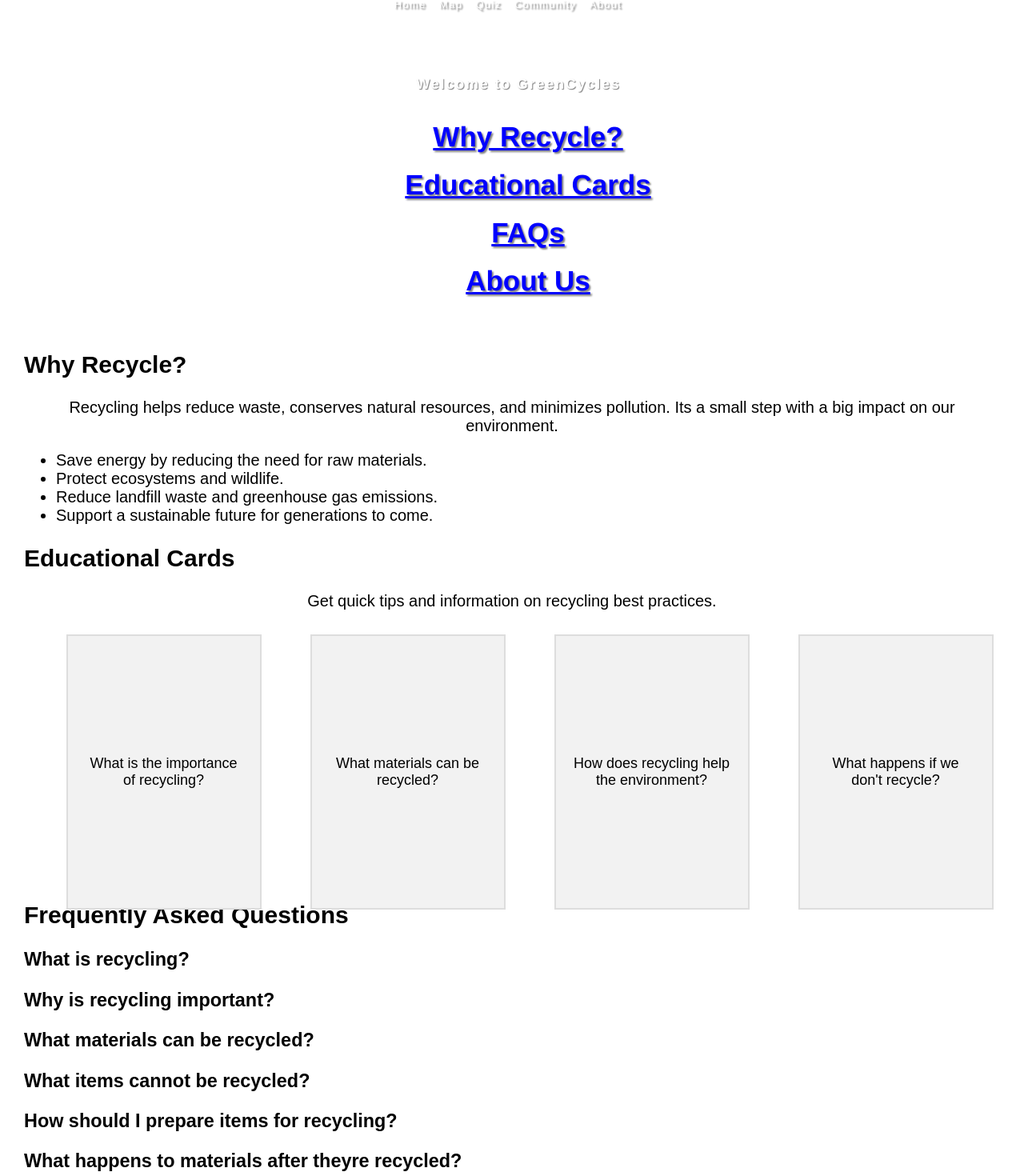
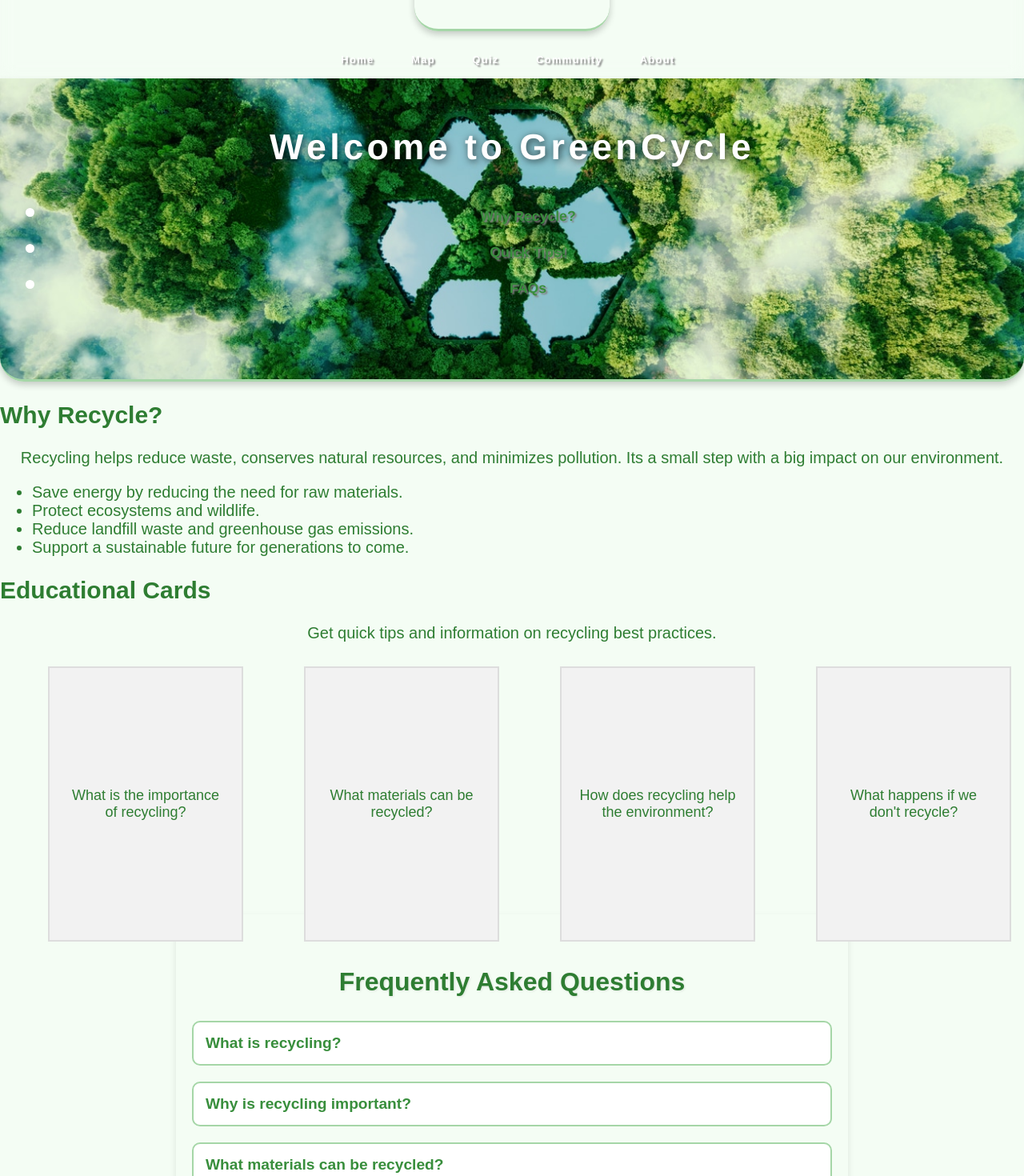
Before and after one commit to UW-INFO442-AU24/GreenCycle5, a React (Create React App) app in the folder greencycle/: page /home in a window 1280 px wide. Shown: the part 124-1594 px from the top of the page at 80% size. Built offline with nearby package versions, Linux system fonts and the light colour scheme.

Commit message:
home changes

```diff
--- a/greencycle/project-draft-1/css/style.css
+++ b/greencycle/project-draft-1/css/style.css
@@ -306,14 +306,14 @@ body {
 
 /* Home Page */
 p {
-    text-align: left;
+    text-align: center;
 }
 
 a {
     display: block;
-    text-align: left;
+    text-align: center;
     margin-top: 20px;
-    color: #3b7a57;
+    color: blue;
 }
 
 /* Container for the FAQ section */
--- a/greencycle/src/components/Home/Educationalcards.js
+++ b/greencycle/src/components/Home/Educationalcards.js
@@ -7,7 +7,7 @@ const EducationalCards = () => {
         { question: "What materials can be recycled?", answer: "Paper, plastic, glass, and metal are commonly recyclable materials." },
         { question: "How does recycling help the environment?", answer: "It reduces pollution, saves landfill space, and lowers energy consumption." },
         { question: "What happens if we don't recycle?", answer: "Waste piles up in landfills, and more resources are wasted." },
-        // Add more flashcards as needed
+
     ];
 
     return (
--- /dev/null
+++ b/greencycle/src/components/Home/FAQs.css
@@ -0,0 +1,104 @@
+/* General Section Styling */
+#faq {
+    padding: 40px 20px;
+    background-color: #f4fdf4;
+    /* Soft green background */
+    border-radius: 10px;
+    box-shadow: 0 4px 8px rgba(0, 0, 0, 0.1);
+    /* Subtle shadow for depth */
+    max-width: 800px;
+    margin: 0 auto;
+    /* Center the section */
+}
+
+#faq h2 {
+    text-align: center;
+    color: #2e7d32;
+    /* Dark green */
+    font-size: 2rem;
+    margin-bottom: 30px;
+    text-shadow: 1px 1px 3px rgba(0, 0, 0, 0.1);
+    /* Subtle shadow for heading */
+}
+
+/* FAQ Item Styling */
+.faq-item {
+    margin-bottom: 20px;
+    padding: 15px;
+    background-color: #ffffff;
+    /* White background for contrast */
+    border: 2px solid #a5d6a7;
+    /* Light green border */
+    border-radius: 10px;
+    transition: transform 0.3s, box-shadow 0.3s;
+    cursor: pointer;
+}
+
+.faq-item:hover {
+    transform: translateY(-3px);
+    /* Slight hover effect */
+    box-shadow: 0 6px 12px rgba(0, 0, 0, 0.1);
+    /* Elevated shadow */
+}
+
+/* FAQ Question Styling */
+.faq-item h3 {
+    margin: 0;
+    color: #388e3c;
+    /* Medium green */
+    font-size: 1.2rem;
+    display: flex;
+    justify-content: space-between;
+    align-items: center;
+}
+
+.faq-item h3:hover {
+    color: #1b5e20;
+    /* Darker green on hover */
+}
+
+/* FAQ Answer Styling */
+.faq-item p {
+    margin: 10px 0 0;
+    font-size: 1rem;
+    color: #555;
+    /* Neutral text color */
+    line-height: 1.5;
+    display: none;
+    /* Hidden by default */
+}
+
+.faq-item.open p {
+    display: block;
+    /* Display answer when the item is open */
+    animation: fadeIn 0.3s ease-in-out;
+    /* Smooth fade-in animation */
+}
+
+/* Fade-in Animation */
+@keyframes fadeIn {
+    from {
+        opacity: 0;
+        transform: translateY(-10px);
+    }
+
+    to {
+        opacity: 1;
+        transform: translateY(0);
+    }
+}
+
+/* Responsive Design */
+@media (max-width: 768px) {
+    #faq h2 {
+        font-size: 1.6rem;
+    }
+
+    .faq-item h3 {
+        font-size: 1rem;
+    }
+
+    .faq-item p {
+        font-size: 0.9rem;
+    }
+}
--- a/greencycle/src/components/Home/FAQs.js
+++ b/greencycle/src/components/Home/FAQs.js
@@ -1,5 +1,6 @@
 import React, { useState } from 'react';
 import faqsContent from './Faqscontent.js'; // Import the FAQ content
+import './FAQs.css';
 
 const FAQs = () => {
     // State to track which FAQ is open
@@ -8,9 +9,9 @@ const FAQs = () => {
     // Toggle the FAQ item (open/close)
     const toggleFAQ = (index) => {
         if (openIndex === index) {
-            setOpenIndex(null); // Close it if it's already open
+            setOpenIndex(null);
         } else {
-            setOpenIndex(index); // Open the clicked FAQ item
+            setOpenIndex(index);
         }
     };
 
--- a/greencycle/src/components/Home/Faqscontent.js
+++ b/greencycle/src/components/Home/Faqscontent.js
@@ -44,5 +44,5 @@ const faqsContent = [
     }
 ];
 
-// Export the FAQs content
+
 export default faqsContent;
--- a/greencycle/src/components/Home/Flashcards.js
+++ b/greencycle/src/components/Home/Flashcards.js
@@ -1,5 +1,5 @@
 import React, { useState } from 'react';
-import './Flashcard.css'; // We'll create the CSS file later
+import './Flashcard.css';
 
 const Flashcard = ({ question, answer }) => {
     const [isFlipped, setIsFlipped] = useState(false);
--- a/greencycle/src/components/Home/Whyrecycle.js
+++ b/greencycle/src/components/Home/Whyrecycle.js
@@ -1,5 +1,5 @@
 import React from 'react';
-// import './WhyRecycle.css'; // Optional: Create a CSS file for styling if needed
+
 
 const Whyrecycle = () => {
     return (
--- /dev/null
+++ b/greencycle/src/components/Home/home.css
@@ -0,0 +1,139 @@
+/* General Page Styling */
+body {
+    font-family: 'Arial', sans-serif;
+    margin: 0;
+    padding: 0;
+    background-color: #f4fdf4;
+    /* Soft green background */
+    color: #2e7d32;
+    /* Dark green text */
+}
+
+header {
+    text-align: center;
+    padding: 60px 20px;
+    /* background-image: url('/images/recycling.jpg');*/
+    background-size: cover;
+    background-position: center;
+    color: white;
+    border-bottom: 3px solid #a5d6a7;
+    border-radius: 0 0 30px 30px;
+    box-shadow: 0 4px 8px rgba(0, 0, 0, 0.2);
+}
+
+header h1 {
+    font-size: 2.8rem;
+    margin: 0;
+    text-shadow: 2px 2px 10px rgba(0, 0, 0, 0.7);
+
+}
+
+header p {
+    font-size: 1.4rem;
+    margin-top: 10px;
+    font-style: italic;
+    text-shadow: 1px 1px 3px rgba(0, 0, 0, 0.5);
+
+}
+
+/* Navigation Styling */
+nav {
+    text-align: center;
+    margin-top: 20px;
+}
+
+nav a {
+    margin: 0 15px;
+    text-decoration: none;
+    font-weight: bold;
+    font-size: 1.1rem;
+    color: #388e3c;
+    padding: 8px 16px;
+    border-radius: 20px;
+    transition: background-color 0.3s, color 0.3s;
+}
+
+nav a:hover {
+    background-color: #a5d6a7;
+    /* Light green on hover */
+    color: #1b5e20;
+    /* Darker text for contrast */
+}
+
+/* Main Content Styling */
+main {
+    text-align: center;
+    padding: 40px 20px;
+}
+
+main p {
+    font-size: 1.2rem;
+    line-height: 1.6;
+    margin: 20px auto;
+    max-width: 600px;
+
+}
+
+button {
+    margin-top: 20px;
+    padding: 10px 20px;
+    font-size: 1rem;
+    background-color: #66bb6a;
+    /* Soft green */
+    color: white;
+    border: none;
+    border-radius: 20px;
+    cursor: pointer;
+    transition: background-color 0.3s, box-shadow 0.3s;
+}
+
+button:hover {
+    background-color: #43a047;
+    /* Darker green on hover */
+    box-shadow: 0 4px 8px rgba(0, 0, 0, 0.2);
+    /* Subtle shadow on hover */
+}
+
+/* Footer Styling */
+footer {
+    text-align: center;
+    padding: 20px;
+    background-color: #c8e6c9;
+    color: #2e7d32;
+    border-top: 3px solid #a5d6a7;
+    border-radius: 30px 30px 0 0;
+    /* Rounded top edges */
+    font-size: 0.9rem;
+    margin-top: 40px;
+}
+
+/* Responsive Design */
+@media (max-width: 768px) {
+    header h1 {
+        font-size: 2rem;
+    }
+
+    nav a {
+        display: block;
+        margin: 10px auto;
+    }
+
+    main p {
+        font-size: 1rem;
+    }
+}
+
+@media (max-width: 480px) {
+    header h1 {
+        font-size: 1.6rem;
+    }
+
+    main p {
+        font-size: 1rem;
+        padding: 10px;
+    }
+
+    button {
+        font-size: 0.9rem;
+    }
+}
--- a/greencycle/src/components/Home/home.js
+++ b/greencycle/src/components/Home/home.js
@@ -3,6 +3,7 @@ import { useNavigate } from "react-router-dom";
 import EducationalCards from './Educationalcards.js'; // Import the EducationalCards component
 import Whyrecycle from './Whyrecycle.js'; // Import the WhyRecycle component
 import FAQs from './FAQs.js'; // Updated import path
+import './home.css';
 
 function Home() {
     const navigate = useNavigate();
@@ -10,14 +11,26 @@ function Home() {
     return (
         <div className="home">
             {/* Navigation Bar */}
-            <header className="navbar">
-                <h1>Welcome to GreenCycles</h1>
+            <header
+                className="navbar"
+                style={{
+                    textAlign: 'center',
+                    padding: '60px 20px',
+                    backgroundImage: "url('/images/recycling.jpg')", // Reference from public folder
+                    backgroundSize: 'cover',
+                    backgroundPosition: 'center',
+                    color: 'white',
+                    borderBottom: '3px solid #a5d6a7',
+                    borderRadius: '0 0 30px 30px',
+                    boxShadow: '0 4px 8px rgba(0, 0, 0, 0.2)'
+                }}
+            >
+                <h1>Welcome to GreenCycle</h1>
                 <nav>
                     <ul>
                         <li><a href="#why-recycle">Why Recycle?</a></li>
-                        <li><a href="#educational-cards">Educational Cards</a></li>
+                        <li><a href="#educational-cards">Quick Tips!</a></li>
                         <li><a href="#faq">FAQs</a></li>
-                        <li><a href="#about-us">About Us</a></li>
                     </ul>
                 </nav>
             </header>
```
Also changed, not shown: greencycle/public/images/recycling.jpg (added).
